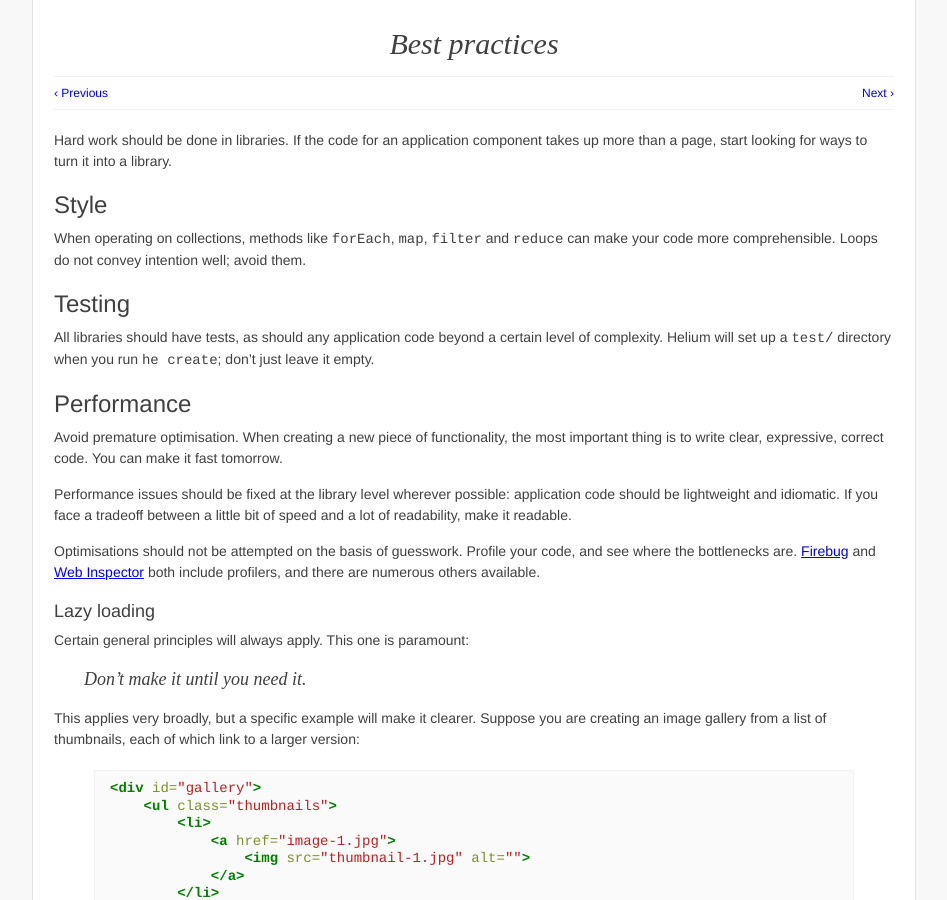
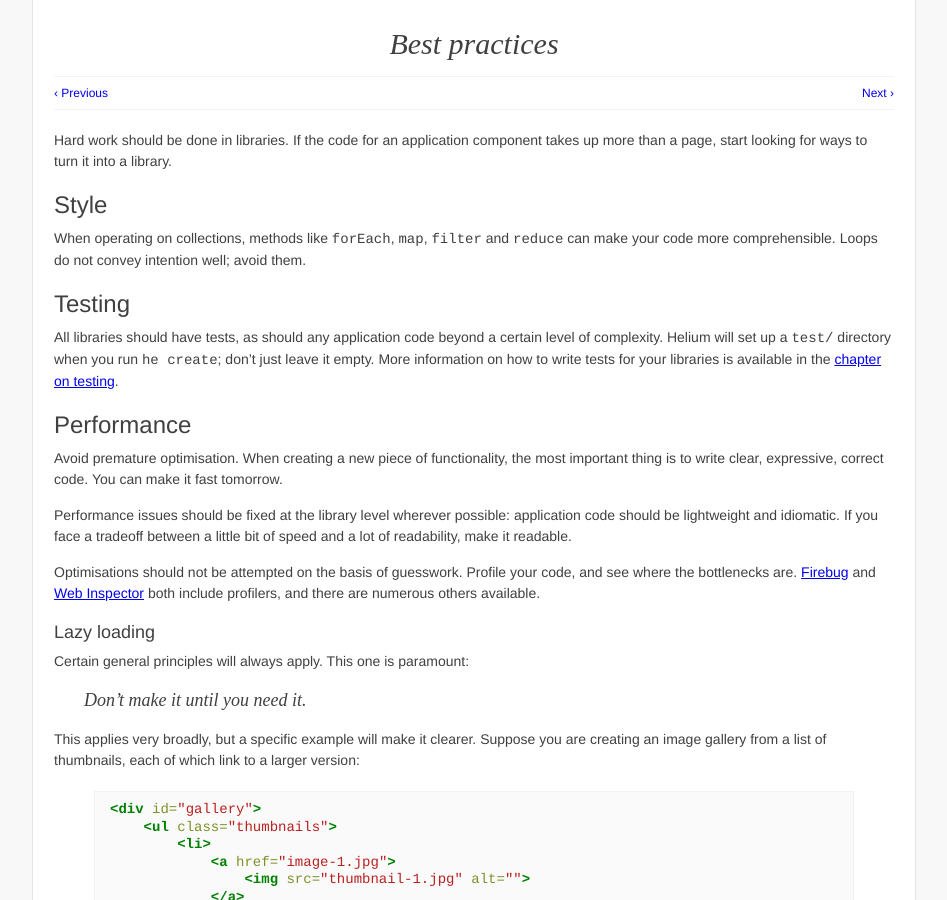
Before and after one commit to othermedia/js-handbook, a Jekyll site: the page built from best-practices.md, in a window 1280 px wide and 900 px high. Shown: the whole window, without its empty margins (166-1113 px from the left). Built offline with Jekyll 4.4.1, drawn with Linux system fonts in a browser that asks for light colours; Markdown is read by kramdown in place of the engine named in the settings.

Commit message:
Add new chapter on testing.

```diff
--- a/best-practices.md
+++ b/best-practices.md
@@ -23,7 +23,10 @@ Testing
 
 All libraries should have tests, as should any application code beyond a
 certain level of complexity. Helium will set up a `test/` directory when you
-run `he create`; don't just leave it empty.
+run `he create`; don't just leave it empty. More information on how to write
+tests for your libraries is available in the [chapter on testing][testing].
+
+  [testing]: testing.html
 
 
 Performance
```
Also changed, not shown: deployment.md (+1 -1 lines), development.md (+1 -2 lines), testing.md (added, +37 -0 lines).
